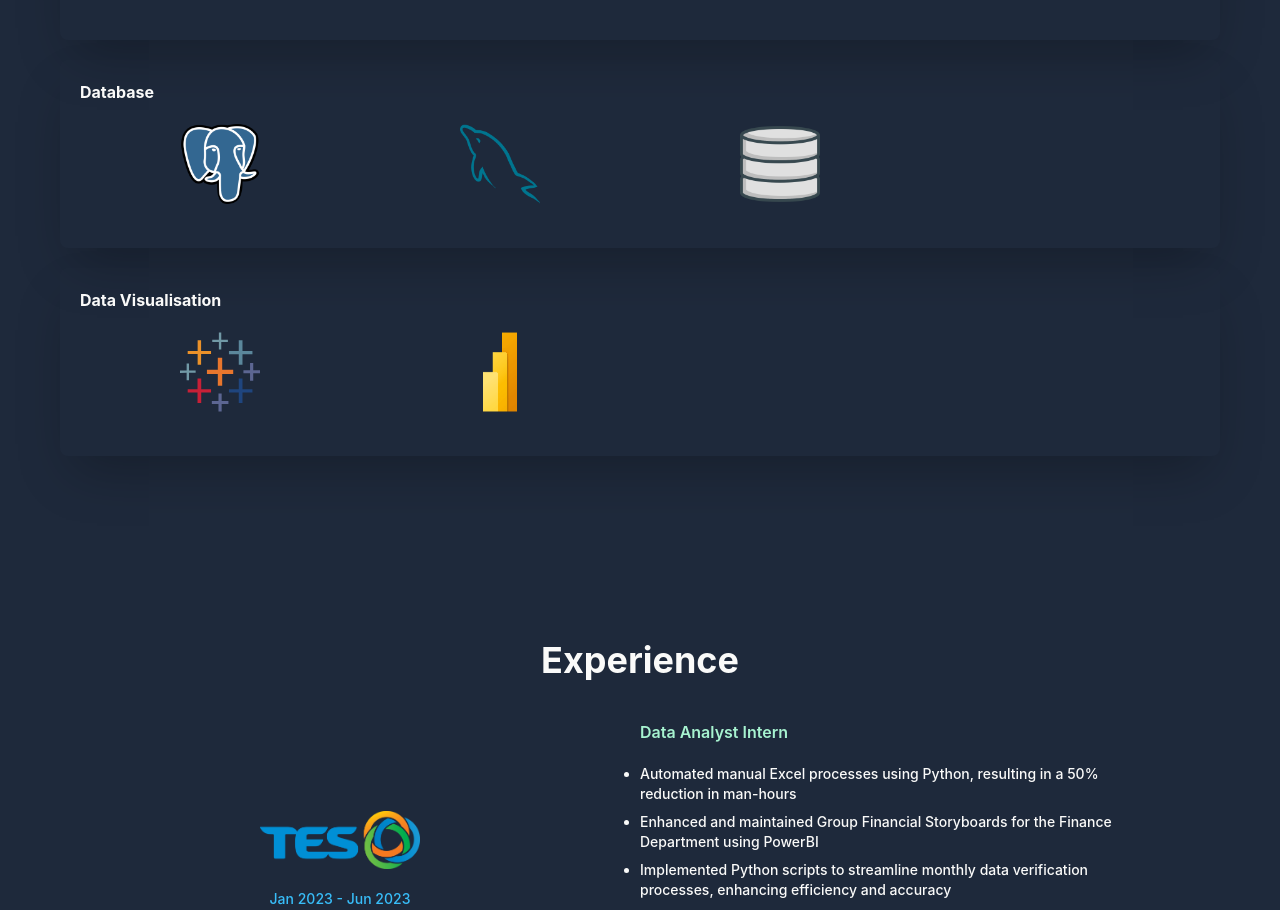
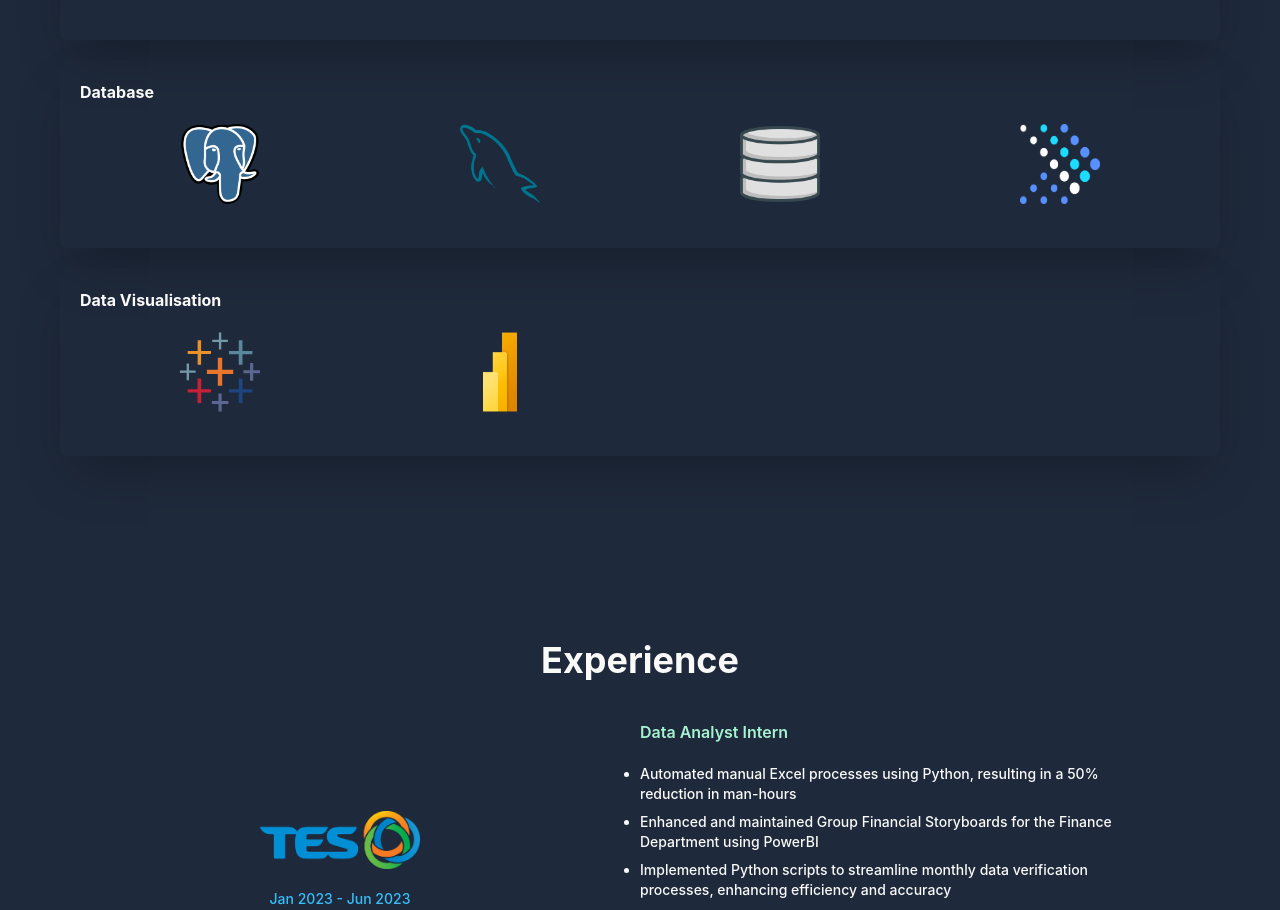
Before and after one commit to KaushikR1999/portfolio-website, a React (Create React App) app: page / in a window 1280 px wide. Shown: the part 1100-2010 px from the top of the page. Built offline with nearby package versions, Linux system fonts and the light colour scheme.

Commit message:
Added new items to skillData

```diff
--- a/src/components/Skills/skillData.js
+++ b/src/components/Skills/skillData.js
@@ -9,6 +9,7 @@ import postgreLogo from '../../images/Skills/postgre.png';
 import mysqlLogo from '../../images/Skills/mysql.png';
 import tableauLogo from '../../images/Skills/tableau.svg';
 import powerbiLogo from '../../images/Skills/powerbi.png';
+import prestoLogo from '../../images/Skills/prestosql.png';
 
 const skillData = [
     // Programming Languages
@@ -37,22 +38,22 @@ const skillData = [
     // Web Development
     [
         {
-            id: 5,
+            id: 1,
             skillName: "HTML",
             skillLogo: htmlLogo
         },
         {
-            id: 6,
+            id: 2,
             skillName: "CSS",
             skillLogo: cssLogo
         },
         {
-            id: 7,
+            id: 3,
             skillName: "JavaScript",
             skillLogo: jsLogo
         },
         {
-            id: 8,
+            id: 4,
             skillName: "React.js",
             skillLogo: reactLogo
         },
@@ -60,30 +61,35 @@ const skillData = [
     // Database
     [
         {
-            id: 9,
+            id: 1,
             skillName: "PostgreSQL",
             skillLogo: postgreLogo
         },
         {
-            id: 10,
+            id: 2,
             skillName: "MySQL",
             skillLogo: mysqlLogo
         },
         {
-            id: 11,
+            id: 3,
             skillName: "SQL",
             skillLogo: sqlLogo
         },
+        {
+            id: 4,
+            skillName: "PrestoSQL",
+            skillLogo: prestoLogo
+        }
     ],
     // Data Visualisation
     [
         {
-            id: 12,
+            id: 1,
             skillName: "Tableau",
             skillLogo: tableauLogo
         },
         {
-            id: 13,
+            id: 2,
             skillName: "PowerBI",
             skillLogo: powerbiLogo
         },
```
Also changed, not shown: src/images/Skills/prestosql.png (added).
